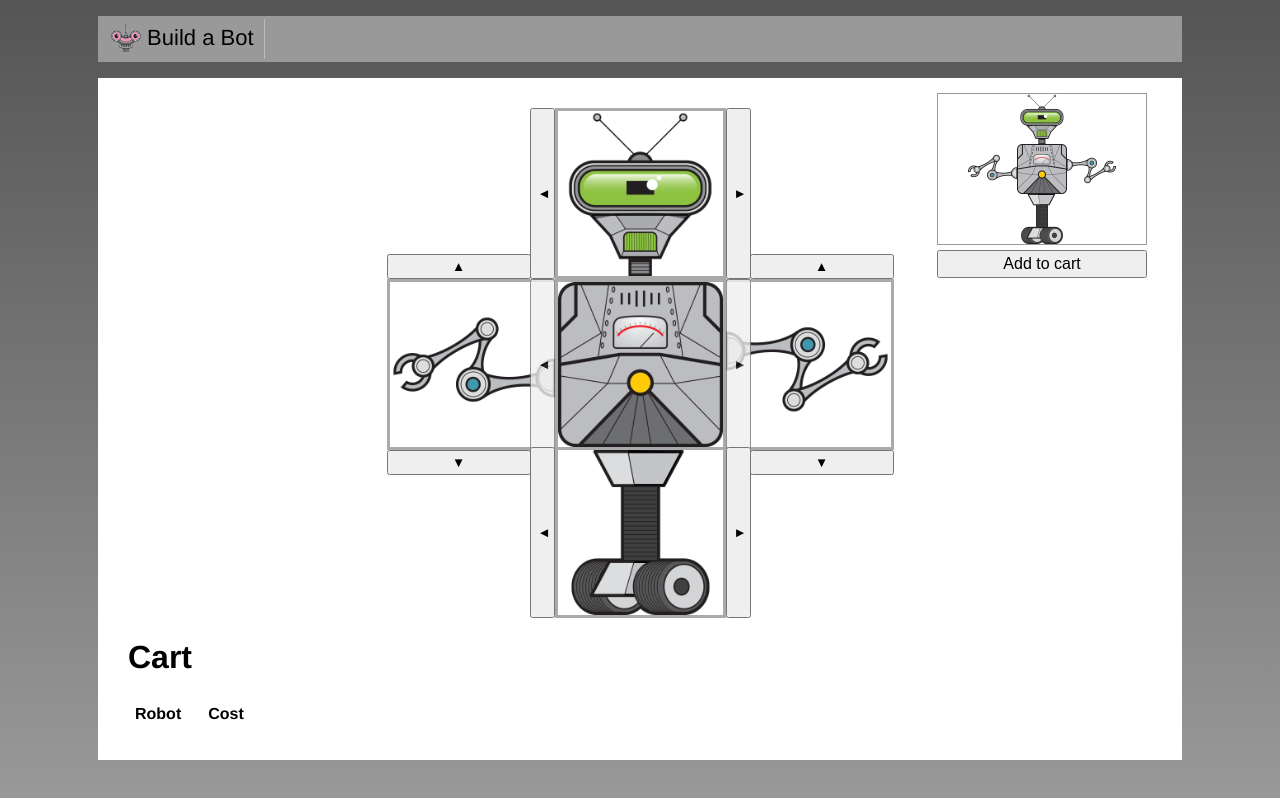
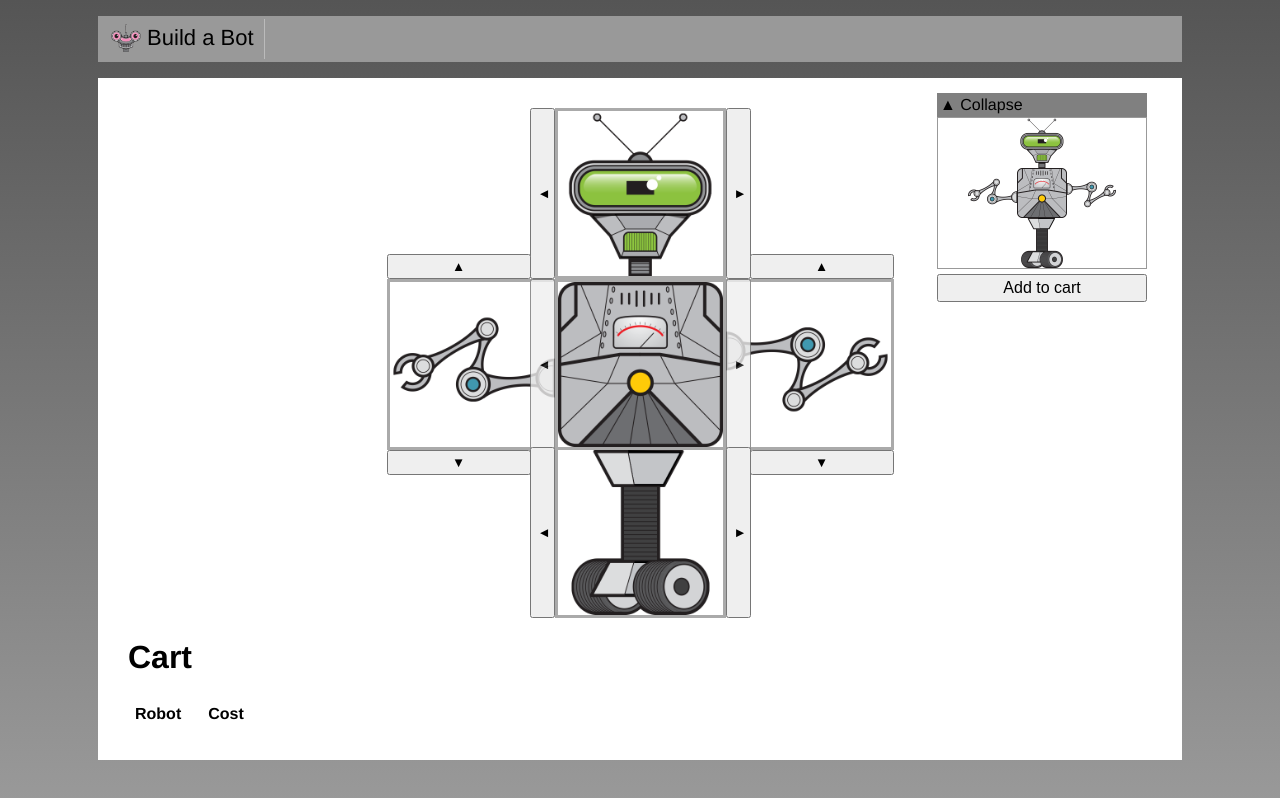
Before and after one commit to ajeetchaulagain/vue-upskilling, a Vue app: page / in a window 1280 px wide. Built offline with nearby package versions, Linux system fonts and the light colour scheme.

Commit message:
add collapsible component with slot

```diff
--- /dev/null
+++ b/src/shared/CollapsibleSection.vue
@@ -0,0 +1,29 @@
+<template>
+<div>
+        <div class="header">
+            <span v-if="open" @click="open = !open">&#x25B2; Collapse</span>
+            <span v-if="!open" @click="open = !open">&#x25BC; Expand</span>
+        </div>
+        <slot v-if="open">
+        </slot>
+    </div>
+</template>
+
+<script>
+
+export default {
+  name: 'CollapsibleSection',
+  data() {
+    return {
+      open: true,
+    };
+  },
+};
+</script>
+<style scoped>
+.header{
+    background-color:gray;
+    padding:3px;
+    cursor:pointer;
+}
+</style>
```
Also changed, not shown: src/build/PartSelector.vue, src/build/RobotBuilder.vue.
